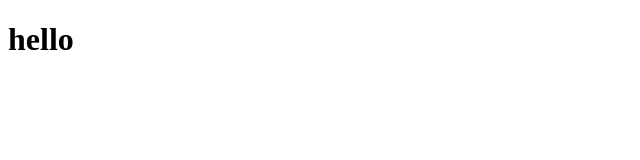
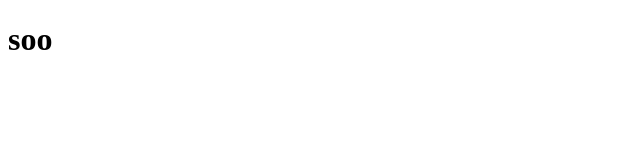
Before and after one commit to medjenyyy/test, a plain HTML site: page index.html in a window 1280 px wide. Shown: the full height of the page, 0-640 px from the left. Drawn offline with Linux system fonts and the light colour scheme.

Commit message:
new commit

```diff
--- a/index.html
+++ b/index.html
@@ -6,6 +6,6 @@
     <title>Document</title>
   </head>
   <body>
-    <h1>hello</h1>
+    <h1>soo</h1>
   </body>
 </html>
```
